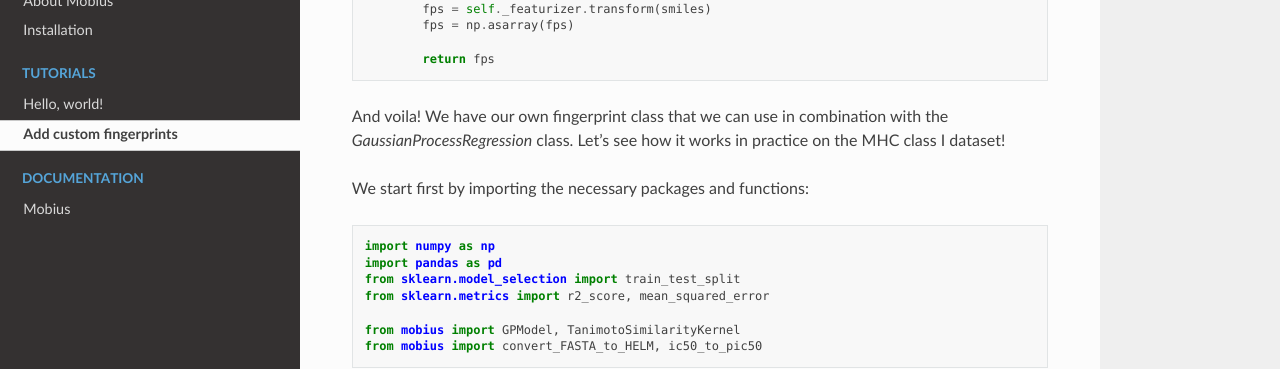
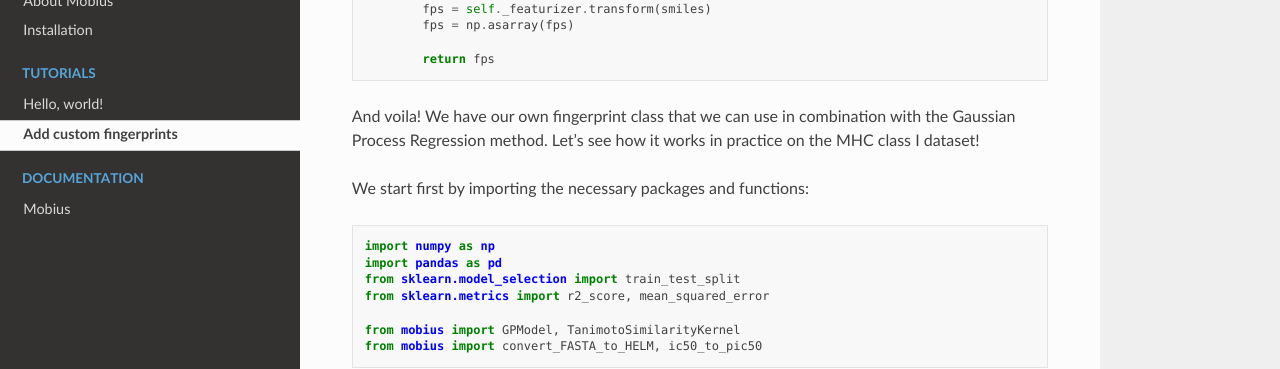
Before and after one commit to jeeberhardt/mobius, a Sphinx documentation site: the page built from docs/source/custom_features.rst, in a window 1280 px wide and 900 px high, scrolled down 1386 px. Shown: the part 151-520 px from the top of the window. Built offline with Sphinx 7.4.7 and the Read the Docs theme 2.0.0, drawn with Linux system fonts in a browser that asks for light colours.

Commit message:
Fixed custom_features

```diff
--- a/docs/source/custom_features.rst
+++ b/docs/source/custom_features.rst
@@ -89,7 +89,7 @@ we can create our own fingerprint class, named `MolFeat`` as follow:
             return fps
 
 And voila! We have our own fingerprint class that we can use in combination with
-the `GaussianProcessRegression` class. Let's see how it works in practice on the
+the Gaussian Process Regression method. Let's see how it works in practice on the
 MHC class I dataset!
 
 We start first by importing the necessary packages and functions:
```
